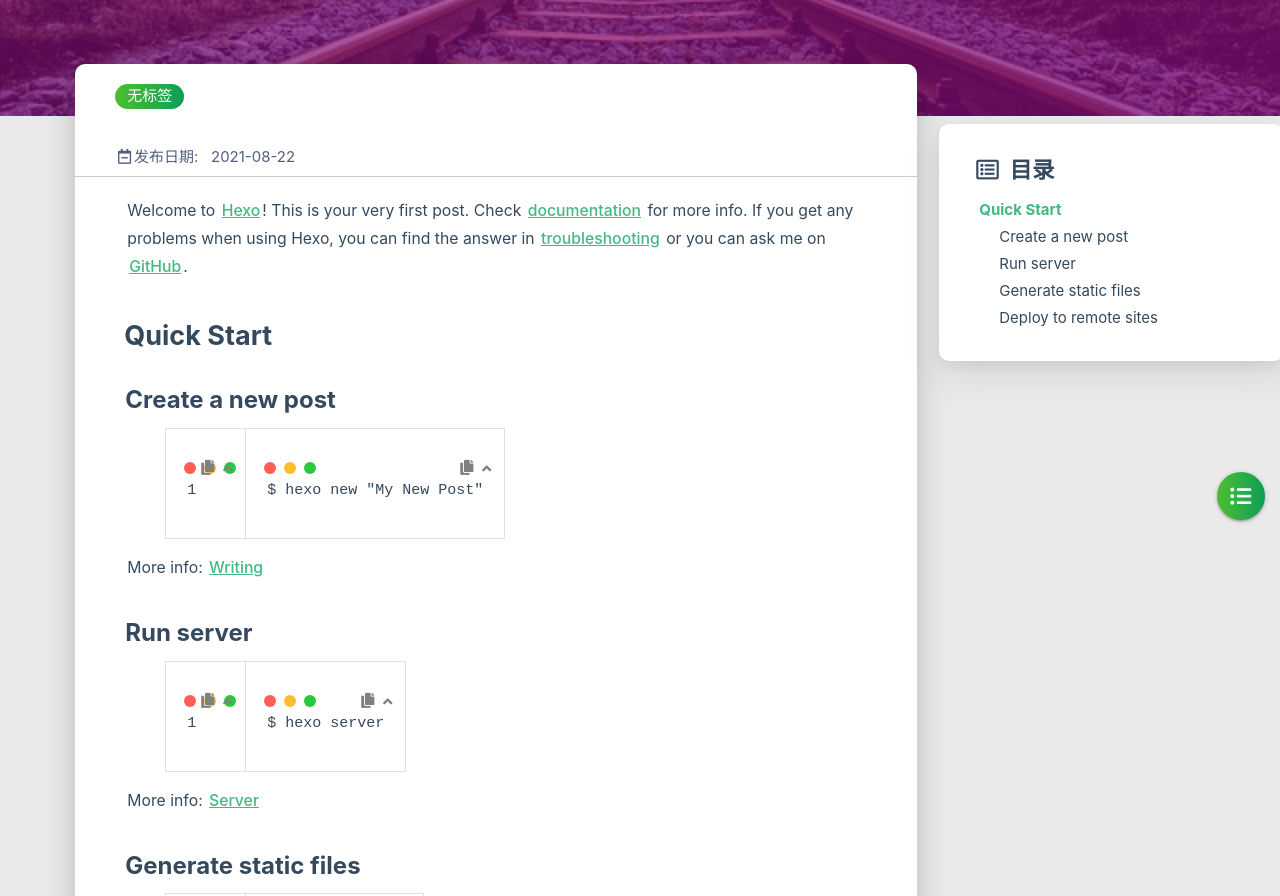
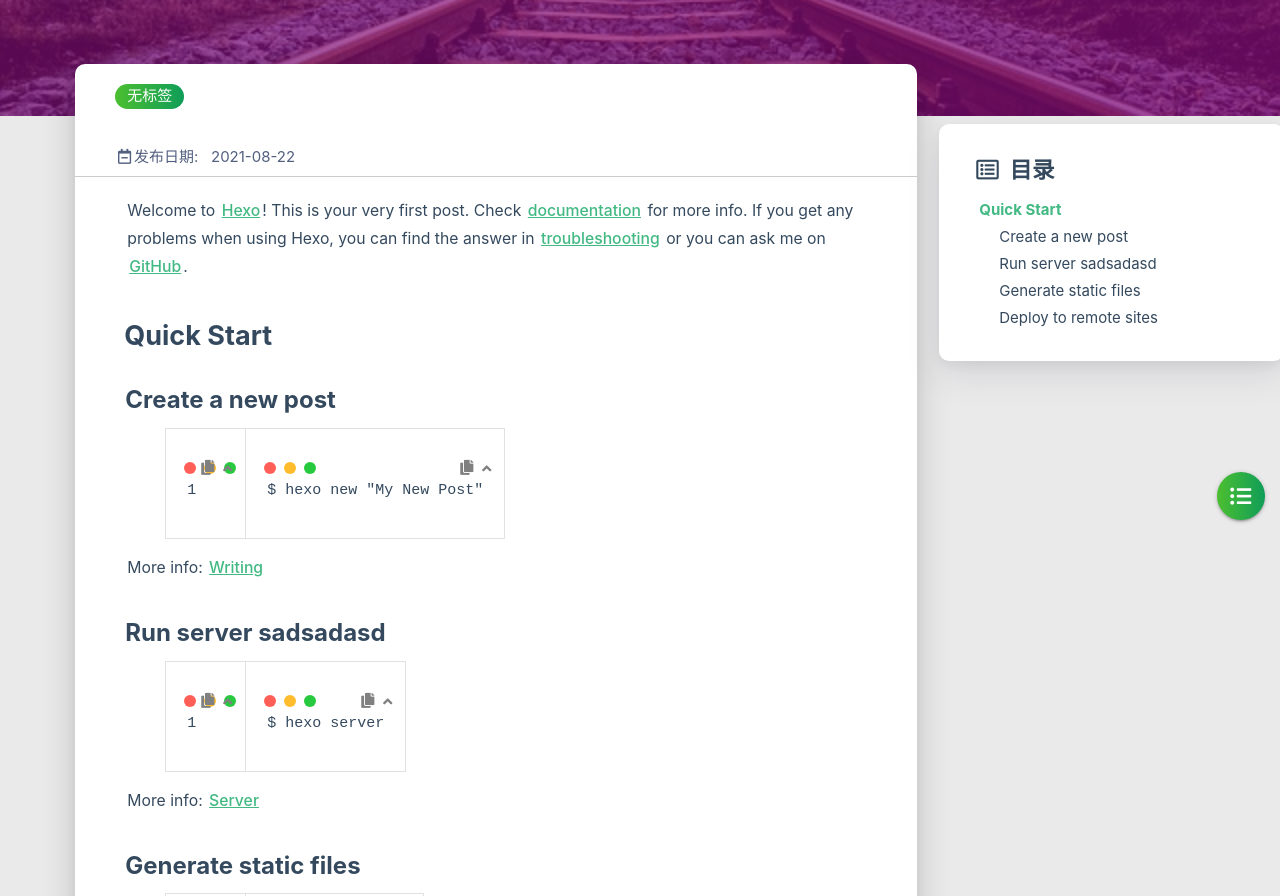
Before and after one commit to kidfreedomwork/kidfreedomwork.github.io, a plain HTML site: page 2021/08/22/hello-world/index.html in a window 1280 px wide. Shown: the part 204-1100 px from the top of the page. Drawn offline with Linux system fonts and the light colour scheme; some packages are replaced by stand-ins of ours; no server answers; a script that the page names is missing.

Commit message:
Site updated: 2021-08-22 20:45:37

```diff
--- a/2021/08/22/hello-world/index.html
+++ b/2021/08/22/hello-world/index.html
@@ -468,7 +468,7 @@
 <h2 id="Quick-Start"><a href="#Quick-Start" class="headerlink" title="Quick Start"></a>Quick Start</h2><h3 id="Create-a-new-post"><a href="#Create-a-new-post" class="headerlink" title="Create a new post"></a>Create a new post</h3><figure class="highlight bash"><table><tr><td class="gutter"><pre><span class="line">1</span><br></pre></td><td class="code"><pre><span class="line">$ hexo new <span class="string">&quot;My New Post&quot;</span></span><br></pre></td></tr></table></figure>
 
 <p>More info: <a target="_blank" rel="noopener" href="https://hexo.io/docs/writing.html">Writing</a></p>
-<h3 id="Run-server"><a href="#Run-server" class="headerlink" title="Run server"></a>Run server</h3><figure class="highlight bash"><table><tr><td class="gutter"><pre><span class="line">1</span><br></pre></td><td class="code"><pre><span class="line">$ hexo server</span><br></pre></td></tr></table></figure>
+<h3 id="Run-server-sadsadasd"><a href="#Run-server-sadsadasd" class="headerlink" title="Run server sadsadasd"></a>Run server sadsadasd</h3><figure class="highlight bash"><table><tr><td class="gutter"><pre><span class="line">1</span><br></pre></td><td class="code"><pre><span class="line">$ hexo server</span><br></pre></td></tr></table></figure>
 
 <p>More info: <a target="_blank" rel="noopener" href="https://hexo.io/docs/server.html">Server</a></p>
 <h3 id="Generate-static-files"><a href="#Generate-static-files" class="headerlink" title="Generate static files"></a>Generate static files</h3><figure class="highlight bash"><table><tr><td class="gutter"><pre><span class="line">1</span><br></pre></td><td class="code"><pre><span class="line">$ hexo generate</span><br></pre></td></tr></table></figure>
```
